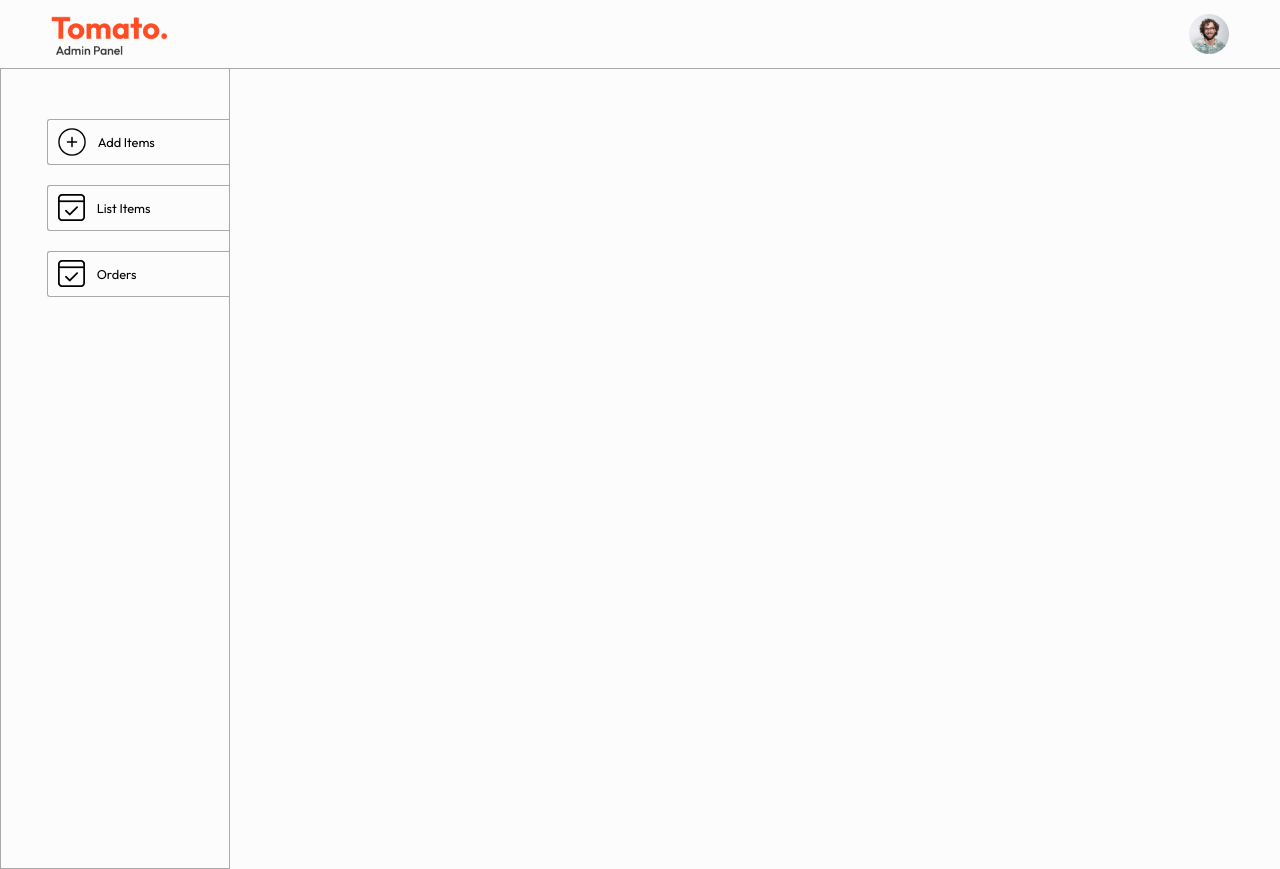
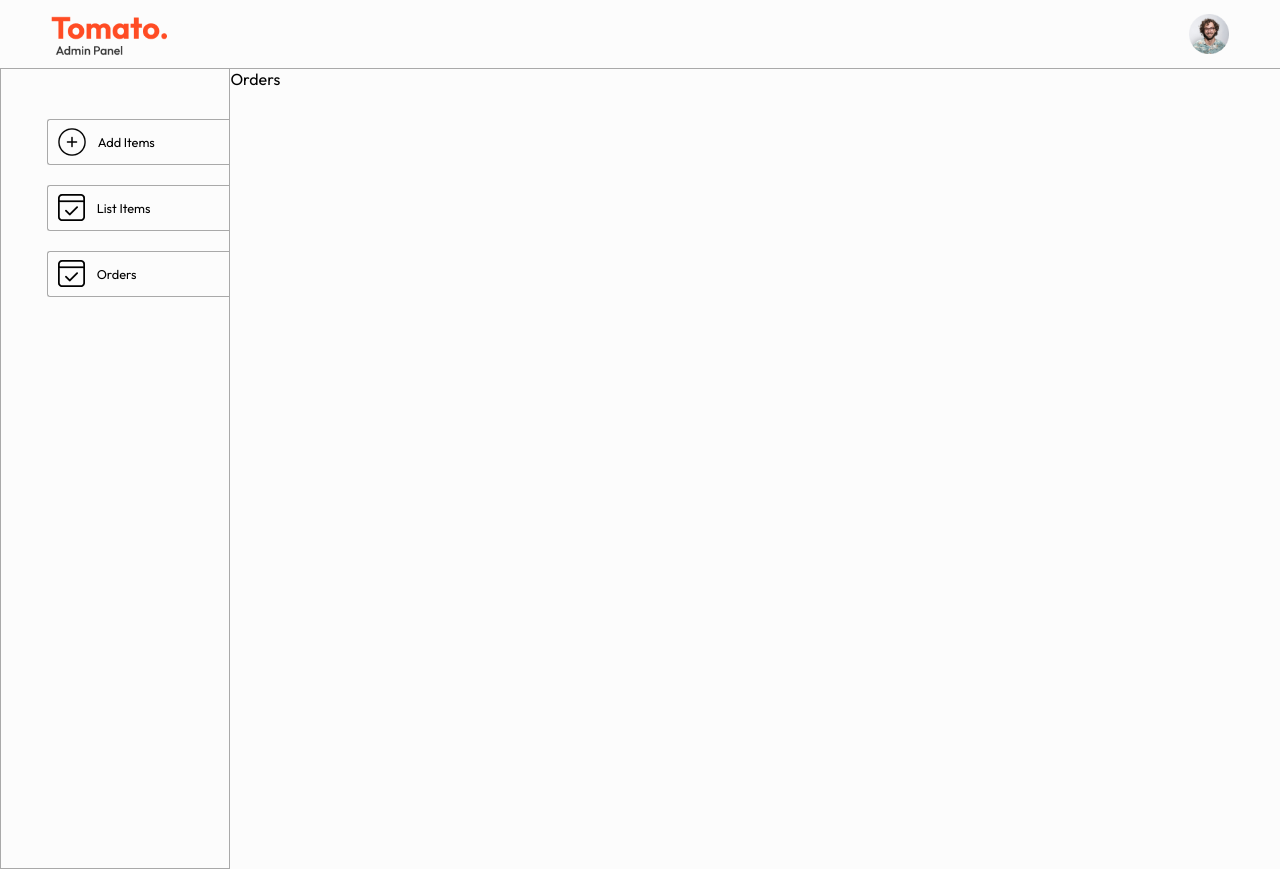
Before and after one commit to Nadeeshana-Lahiru/E-Commerce-Food-Delivery-System, a React (Vite) app in the folder admin/: page /orders in a window 1280 px wide. Built offline with nearby package versions, Linux system fonts and the light colour scheme.

Commit message:
create the routes for add , list , orders

```diff
--- a/admin/src/App.jsx
+++ b/admin/src/App.jsx
@@ -1,6 +1,10 @@
 import React from 'react'
 import Navbar from './components/Navbar/Navbar'
 import Sidebar from './components/sidebar/sidebar'
+import { Route, Routes } from 'react-router-dom'
+import Add from './pages/Add/Add'
+import List from './pages/List/List'
+import Orders from './pages/Orders/Orders'
 
 const App = () => {
   return (
@@ -9,6 +13,11 @@
       <hr />
       <div className="app-content">
         <Sidebar/>
+        <Routes>
+          <Route path="/add" element={<Add/>}/>
+          <Route path="/list" element={<List/>}/>
+          <Route path="/orders" element={<Orders/>}/>
+        </Routes>
       </div>
     </div>
   )
--- /dev/null
+++ b/admin/src/pages/Add/Add.jsx
@@ -0,0 +1,12 @@
+import React from 'react'
+import './Add.css'
+
+const Add = () => {
+  return (
+    <div>
+
+    </div>
+  )
+}
+
+export default Add
--- /dev/null
+++ b/admin/src/pages/List/List.jsx
@@ -0,0 +1,10 @@
+import React from 'react'
+import './List.css'
+
+const List = () => {
+  return (
+    <div>List</div>
+  )
+}
+
+export default List
--- /dev/null
+++ b/admin/src/pages/Orders/Orders.jsx
@@ -0,0 +1,10 @@
+import React from 'react'
+import './Orders.css'
+
+const Orders = () => {
+  return (
+    <div>Orders</div>
+  )
+}
+
+export default Orders
```
Also changed, not shown: admin/src/pages/Add/Add.css (added), admin/src/pages/List/List.css (added), admin/src/pages/Orders/Orders.css (added).
